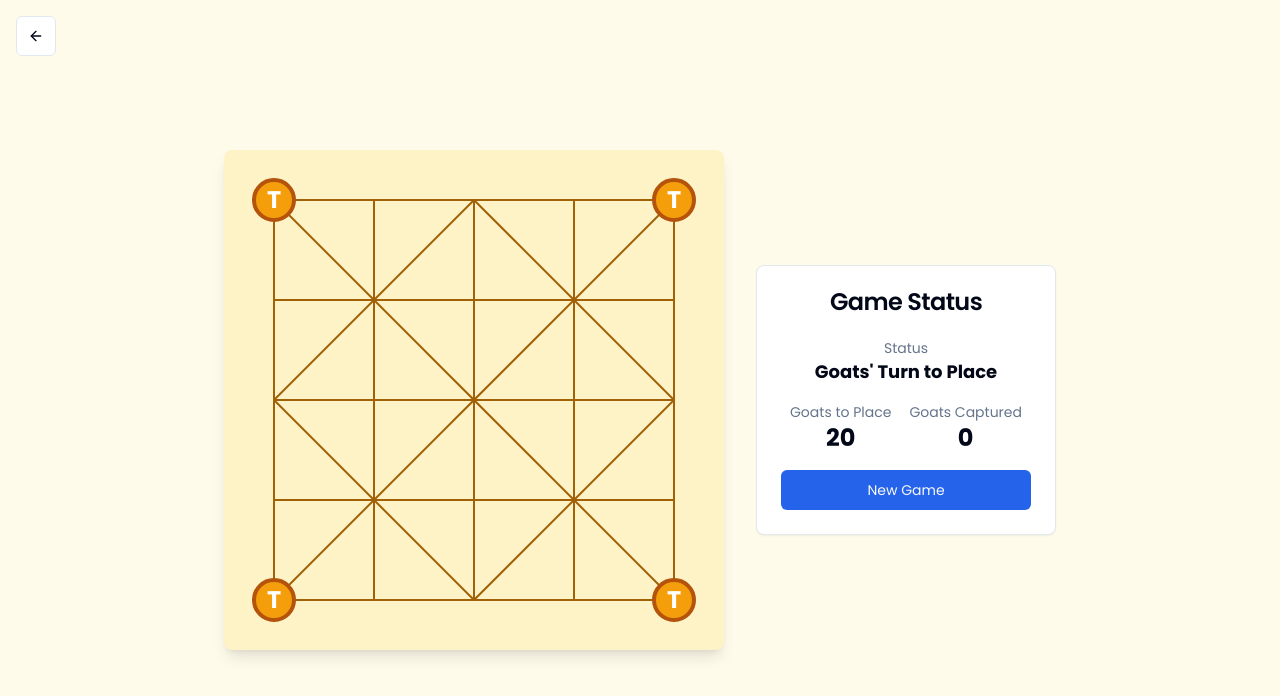
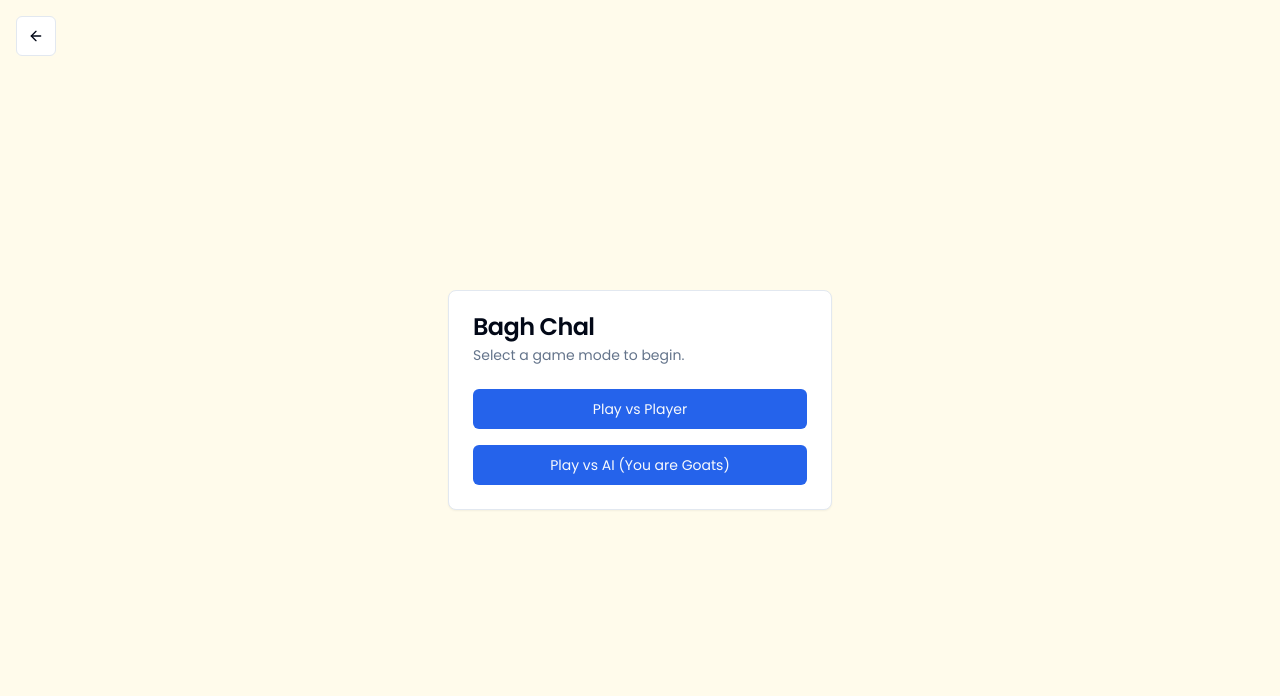
Before and after one commit to StephenJoshii/Flawed_Games_By_Sj, a React (Vite) app: page /play/bagh-chal in a window 1280 px wide. Shown: the top 696 px of the page. Built offline with nearby package versions, Linux system fonts and the light colour scheme.

Commit message:
ai vs human added

```diff
--- a/src/games/bagh-chal/BaghChal.jsx
+++ b/src/games/bagh-chal/BaghChal.jsx
@@ -1,25 +1,48 @@
+import { useState } from "react";
 import { Link } from "react-router-dom";
 import { Button } from "@/components/ui/button";
 import { ArrowLeft } from "lucide-react";
 import { useBaghChalLogic } from "./hooks/useBaghChalLogic";
 import { BaghChalBoard } from "./components/BaghChalBoard";
 import { GameInfo } from "./components/GameInfo";
+import { Card, CardContent, CardHeader, CardTitle, CardDescription } from "@/components/ui/card";
 
 // The main component for the Bagh Chal game.
 export function BaghChal() {
-  const {
-    board,
-    turn,
-    phase,
-    goatsToPlace,
-    goatsCaptured,
-    selectedPiece,
-    status,
-    possibleMoves,
-    handleCellClick,
-    restartGame
-  } = useBaghChalLogic();
+  const [gameMode, setGameMode] = useState(null); // 'PVP' or 'AI'
 
+  const logic = useBaghChalLogic({ gameMode });
+
+  // Render the game mode selection screen if no mode is chosen yet.
+  if (!gameMode) {
+    return (
+      <div className="flex flex-col items-center justify-center p-4 min-h-screen bg-amber-50">
+        <div className="absolute top-4 left-4">
+          <Link to="/">
+            <Button variant="outline" size="icon">
+              <ArrowLeft className="h-4 w-4" />
+            </Button>
+          </Link>
+        </div>
+        <Card className="w-full max-w-sm">
+          <CardHeader>
+            <CardTitle>Bagh Chal</CardTitle>
+            <CardDescription>Select a game mode to begin.</CardDescription>
+          </CardHeader>
+          <CardContent className="space-y-4">
+            <Button className="w-full" onClick={() => setGameMode('PVP')}>
+              Play vs Player
+            </Button>
+            <Button className="w-full" onClick={() => setGameMode('AI')}>
+              Play vs AI (You are Goats)
+            </Button>
+          </CardContent>
+        </Card>
+      </div>
+    );
+  }
+
+  // Render the main game screen once a mode is selected.
   return (
     <div className="flex flex-col lg:flex-row items-center justify-center gap-8 p-4 min-h-screen bg-amber-50">
        <div className="absolute top-4 left-4">
@@ -31,18 +54,22 @@ export function BaghChal() {
         </div>
 
       <BaghChalBoard
-        board={board}
-        selectedPiece={selectedPiece}
-        possibleMoves={possibleMoves}
-        onCellClick={handleCellClick}
+        board={logic.board}
+        selectedPiece={logic.selectedPiece}
+        possibleMoves={logic.possibleMoves}
+        onCellClick={logic.handleCellClick}
       />
       <GameInfo
-        turn={turn}
-        phase={phase}
-        goatsToPlace={goatsToPlace}
-        goatsCaptured={goatsCaptured}
-        status={status}
-        onRestart={restartGame}
+        turn={logic.turn}
+        phase={logic.phase}
+        goatsToPlace={logic.goatsToPlace}
+        goatsCaptured={logic.goatsCaptured}
+        status={logic.status}
+        onRestart={() => {
+          logic.restartGame();
+          // Optional: go back to mode select on restart from game screen
+          // setGameMode(null);
+        }}
       />
     </div>
   );
--- a/src/games/bagh-chal/hooks/useBaghChalLogic.js
+++ b/src/games/bagh-chal/hooks/useBaghChalLogic.js
@@ -1,4 +1,4 @@
-import { useState, useCallback, useMemo } from 'react';
+import { useState, useCallback, useMemo, useEffect } from 'react';
 
 // Defines constants for piece types and game states.
 const PIECES = { TIGER: 'TIGER', GOAT: 'GOAT', EMPTY: null };
@@ -26,16 +26,14 @@ const ADJACENCY_MAP = [
 ];
 
 
-export function useBaghChalLogic() {
+export function useBaghChalLogic({ gameMode }) {
   const [board, setBoard] = useState(getInitialBoard);
   const [turn, setTurn] = useState(TURN.GOAT);
   const [phase, setPhase] = useState(GAME_PHASES.PLACING);
   const [goatsToPlace, setGoatsToPlace] = useState(20);
   const [goatsCaptured, setGoatsCaptured] = useState(0);
-  const [selectedPiece, setSelectedPiece] = useState(null); // { r, c }
+  const [selectedPiece, setSelectedPiece] = useState(null);
   const [status, setStatus] = useState(GAME_STATUS.PLAYING);
-
-  // --- Utility Functions ---
 
   const isAdjacent = useCallback((r1, c1, r2, c2) => {
     return ADJACENCY_MAP[r1 * 5 + c1].some(([r, c]) => r === r2 && c === c2);
@@ -44,131 +42,133 @@ export function useBaghChalLogic() {
   const getTigerMoves = useCallback((r, c, currentBoard) => {
     const moves = [];
     const captures = [];
-
     ADJACENCY_MAP[r * 5 + c].forEach(([adjR, adjC]) => {
-      // Check for simple moves
       if (currentBoard[adjR][adjC] === PIECES.EMPTY) {
-        moves.push({ r: adjR, c: adjC });
-      }
-      // Check for captures
-      else if (currentBoard[adjR][adjC] === PIECES.GOAT) {
+        moves.push({ from: { r, c }, to: { r: adjR, c: adjC } });
+      } else if (currentBoard[adjR][adjC] === PIECES.GOAT) {
         const jumpR = adjR + (adjR - r);
         const jumpC = adjC + (adjC - c);
-
         if (jumpR >= 0 && jumpR < 5 && jumpC >= 0 && jumpC < 5 && currentBoard[jumpR][jumpC] === PIECES.EMPTY) {
-          captures.push({ r: jumpR, c: jumpC, captured: { r: adjR, c: adjC } });
+          captures.push({ from: { r, c }, to: { r: jumpR, c: jumpC }, captured: { r: adjR, c: adjC } });
         }
       }
     });
     return { moves, captures };
   }, []);
 
-  // --- Game State Checks ---
-
   const checkGoatWin = useCallback((currentBoard) => {
     for (let r = 0; r < 5; r++) {
       for (let c = 0; c < 5; c++) {
         if (currentBoard[r][c] === PIECES.TIGER) {
           const { moves, captures } = getTigerMoves(r, c, currentBoard);
-          if (moves.length > 0 || captures.length > 0) {
-            return false; // Found a tiger that can move, goats have not won yet.
-          }
+          if (moves.length > 0 || captures.length > 0) return false;
         }
       }
     }
-    return true; // No tiger could move.
+    return true;
   }, [getTigerMoves]);
 
-  // --- Core Game Actions ---
+  const _performMove = useCallback((newBoard, move) => {
+      if (checkGoatWin(newBoard)) setStatus(GAME_STATUS.GOAT_WIN);
+      setBoard(newBoard);
+      setTurn(turn === TURN.TIGER ? TURN.GOAT : TURN.TIGER);
+      setSelectedPiece(null);
+  }, [turn, checkGoatWin]);
+
+  const makeAIMove = useCallback(() => {
+    let allCaptures = [];
+    let allSimpleMoves = [];
+    const newBoard = board.map(row => [...row]);
+
+    for (let r = 0; r < 5; r++) {
+      for (let c = 0; c < 5; c++) {
+        if (board[r][c] === PIECES.TIGER) {
+          const { moves, captures } = getTigerMoves(r, c, board);
+          allCaptures.push(...captures);
+          allSimpleMoves.push(...moves);
+        }
+      }
+    }
+
+    // AI strategy: 1. Prioritize captures, 2. Make a random move.
+    const move = allCaptures.length > 0
+      ? allCaptures[Math.floor(Math.random() * allCaptures.length)]
+      : allSimpleMoves[Math.floor(Math.random() * allSimpleMoves.length)];
+
+    if (move) {
+      newBoard[move.to.r][move.to.c] = PIECES.TIGER;
+      newBoard[move.from.r][move.from.c] = PIECES.EMPTY;
+      if (move.captured) {
+        newBoard[move.captured.r][move.captured.c] = PIECES.EMPTY;
+        const newGoatsCaptured = goatsCaptured + 1;
+        setGoatsCaptured(newGoatsCaptured);
+        if (newGoatsCaptured >= 5) setStatus(GAME_STATUS.TIGER_WIN);
+      }
+      _performMove(newBoard);
+    }
+  }, [board, getTigerMoves, goatsCaptured, _performMove]);
+
+  // Effect to trigger AI move
+  useEffect(() => {
+    if (turn === TURN.TIGER && gameMode === 'AI' && status === GAME_STATUS.PLAYING) {
+      setTimeout(() => makeAIMove(), 1000); // AI "thinks" for 1 second
+    }
+  }, [turn, gameMode, status, makeAIMove]);
 
   const handleCellClick = useCallback((r, c) => {
     if (status !== GAME_STATUS.PLAYING) return;
+    if (turn === TURN.TIGER && gameMode === 'AI') return; // Player cannot control AI
 
-    // Goat Placement Phase
     if (phase === GAME_PHASES.PLACING) {
       if (turn !== TURN.GOAT || board[r][c] !== PIECES.EMPTY) return;
-
       const newBoard = board.map(row => [...row]);
       newBoard[r][c] = PIECES.GOAT;
       setBoard(newBoard);
-
       const newGoatsToPlace = goatsToPlace - 1;
       setGoatsToPlace(newGoatsToPlace);
-
-      if (newGoatsToPlace === 0) {
-        setPhase(GAME_PHASES.MOVING);
-      }
+      if (newGoatsToPlace === 0) setPhase(GAME_PHASES.MOVING);
       setTurn(TURN.TIGER);
       return;
     }
 
-    // --- Movement Phase ---
     if (phase === GAME_PHASES.MOVING) {
-      // Selecting a piece to move
       if (!selectedPiece) {
-        if (board[r][c] === turn) {
-          setSelectedPiece({ r, c });
-        }
+        if (board[r][c] === turn) setSelectedPiece({ r, c });
         return;
       }
-
-      // Deselecting a piece
       if (selectedPiece.r === r && selectedPiece.c === c) {
         setSelectedPiece(null);
         return;
       }
-
-      const pieceToMove = board[selectedPiece.r][selectedPiece.c];
-
-      // Moving a piece
-      if (pieceToMove === turn) {
+      if (board[selectedPiece.r][selectedPiece.c] === turn) {
         const newBoard = board.map(row => [...row]);
-        let moveIsValid = false;
-
         if (turn === TURN.TIGER) {
           const { moves, captures } = getTigerMoves(selectedPiece.r, selectedPiece.c, board);
-          const captureMove = captures.find(cap => cap.r === r && cap.c === c);
-          const simpleMove = moves.find(mov => mov.r === r && mov.c === c);
-
+          const captureMove = captures.find(cap => cap.to.r === r && cap.to.c === c);
+          const simpleMove = moves.find(mov => mov.to.r === r && mov.to.c === c);
           if (captureMove) {
-            newBoard[captureMove.r][captureMove.c] = PIECES.TIGER;
+            newBoard[captureMove.to.r][captureMove.to.c] = PIECES.TIGER;
             newBoard[selectedPiece.r][selectedPiece.c] = PIECES.EMPTY;
             newBoard[captureMove.captured.r][captureMove.captured.c] = PIECES.EMPTY;
             const newGoatsCaptured = goatsCaptured + 1;
             setGoatsCaptured(newGoatsCaptured);
             if (newGoatsCaptured >= 5) setStatus(GAME_STATUS.TIGER_WIN);
-            moveIsValid = true;
+            _performMove(newBoard);
           } else if (simpleMove) {
-            newBoard[simpleMove.r][simpleMove.c] = PIECES.TIGER;
+            newBoard[simpleMove.to.r][simpleMove.to.c] = PIECES.TIGER;
             newBoard[selectedPiece.r][selectedPiece.c] = PIECES.EMPTY;
-            moveIsValid = true;
+            _performMove(newBoard);
           }
-        }
-
-        else if (turn === TURN.GOAT) {
+        } else if (turn === TURN.GOAT) {
           if (board[r][c] === PIECES.EMPTY && isAdjacent(selectedPiece.r, selectedPiece.c, r, c)) {
             newBoard[r][c] = PIECES.GOAT;
             newBoard[selectedPiece.r][selectedPiece.c] = PIECES.EMPTY;
-            moveIsValid = true;
-          }
-        }
-
-        if (moveIsValid) {
-          if (checkGoatWin(newBoard)) {
-            setStatus(GAME_STATUS.GOAT_WIN);
-          }
-          setBoard(newBoard);
-          setTurn(turn === TURN.TIGER ? TURN.GOAT : TURN.TIGER);
-          setSelectedPiece(null);
-        } else {
-          // If the target is another of the player's pieces, select that one instead.
-          if (board[r][c] === turn) {
-            setSelectedPiece({ r, c });
+            _performMove(newBoard, { from: selectedPiece, to: {r,c}});
           }
         }
       }
     }
-  }, [board, turn, phase, goatsToPlace, goatsCaptured, selectedPiece, status, getTigerMoves, isAdjacent, checkGoatWin]);
+  }, [board, turn, phase, goatsToPlace, selectedPiece, status, gameMode, getTigerMoves, isAdjacent, goatsCaptured, _performMove]);
 
   const restartGame = useCallback(() => {
     setBoard(getInitialBoard());
@@ -185,7 +185,7 @@ export function useBaghChalLogic() {
     const { r, c } = selectedPiece;
     if (board[r][c] === PIECES.TIGER) {
       const { moves, captures } = getTigerMoves(r, c, board);
-      return [...moves, ...captures];
+      return [...moves.map(m=>m.to), ...captures.map(c=>c.to)];
     }
     if (board[r][c] === PIECES.GOAT) {
       return ADJACENCY_MAP[r * 5 + c]
@@ -195,8 +195,5 @@ export function useBaghChalLogic() {
     return [];
   }, [selectedPiece, board, status, getTigerMoves]);
 
-  return {
-    board, turn, phase, goatsToPlace, goatsCaptured, selectedPiece, status, possibleMoves,
-    handleCellClick, restartGame,
-  };
+  return { board, turn, phase, goatsToPlace, goatsCaptured, selectedPiece, status, possibleMoves, handleCellClick, restartGame };
 }
```
